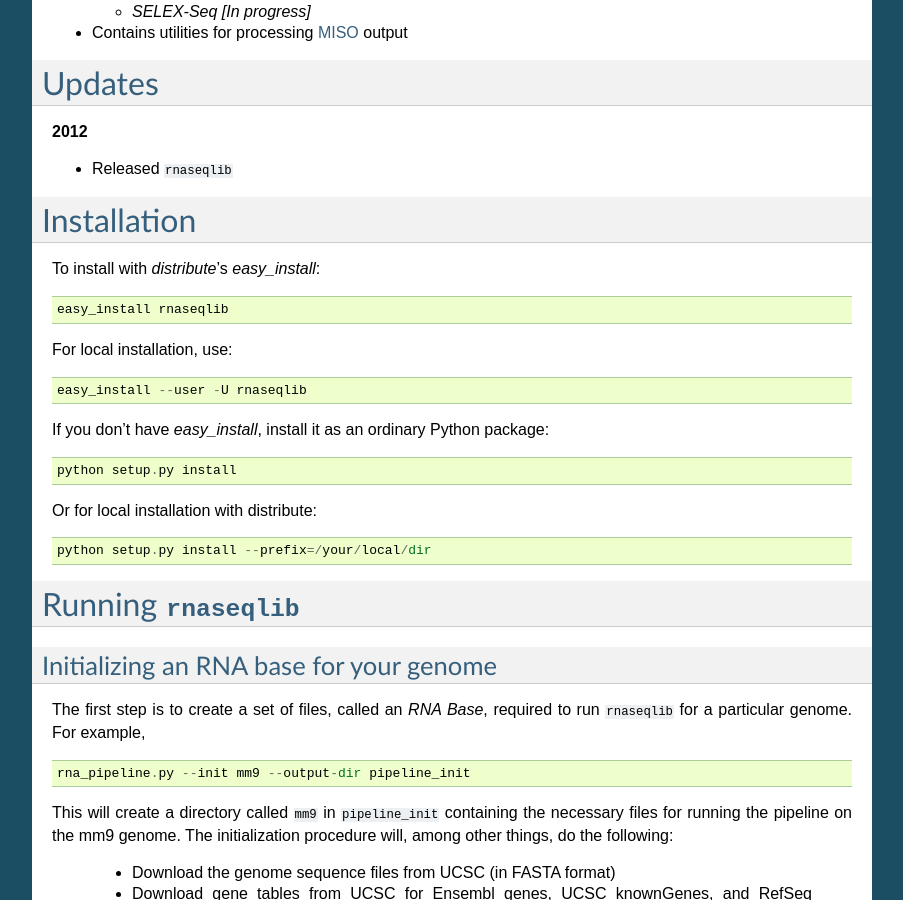
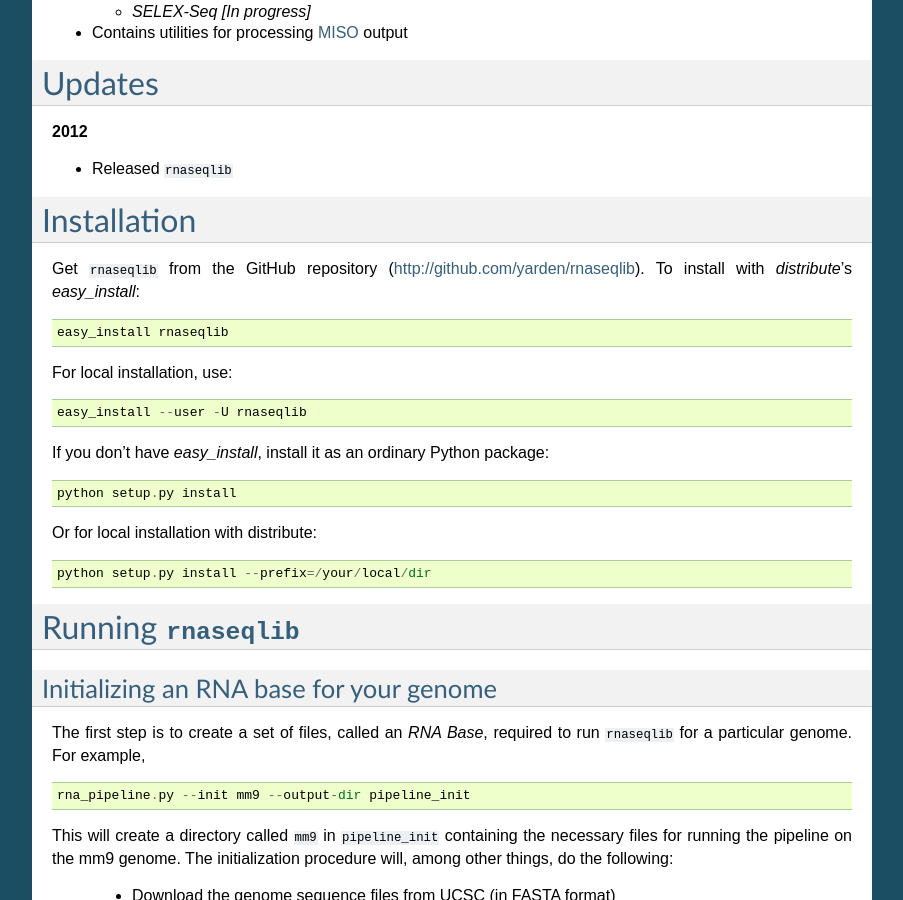
Before and after one commit to yarden/rnaseqlib, a Sphinx documentation site: the page built from docs/rnaseqlib.rst, in a window 1280 px wide and 900 px high, scrolled down 699 px. Shown: the whole window, without its empty margins (198-1101 px from the left). Built offline with Sphinx 7.4.7, drawn with Linux system fonts in a browser that asks for light colours.

```diff
--- a/docs/rnaseqlib.rst
+++ b/docs/rnaseqlib.rst
@@ -50,7 +50,7 @@ Updates
 Installation
 ============
 
-To install with `distribute`'s `easy_install`: ::
+Get ``rnaseqlib`` from the GitHub repository (http://github.com/yarden/rnaseqlib). To install with `distribute`'s `easy_install`: ::
 
   easy_install rnaseqlib
 
```
